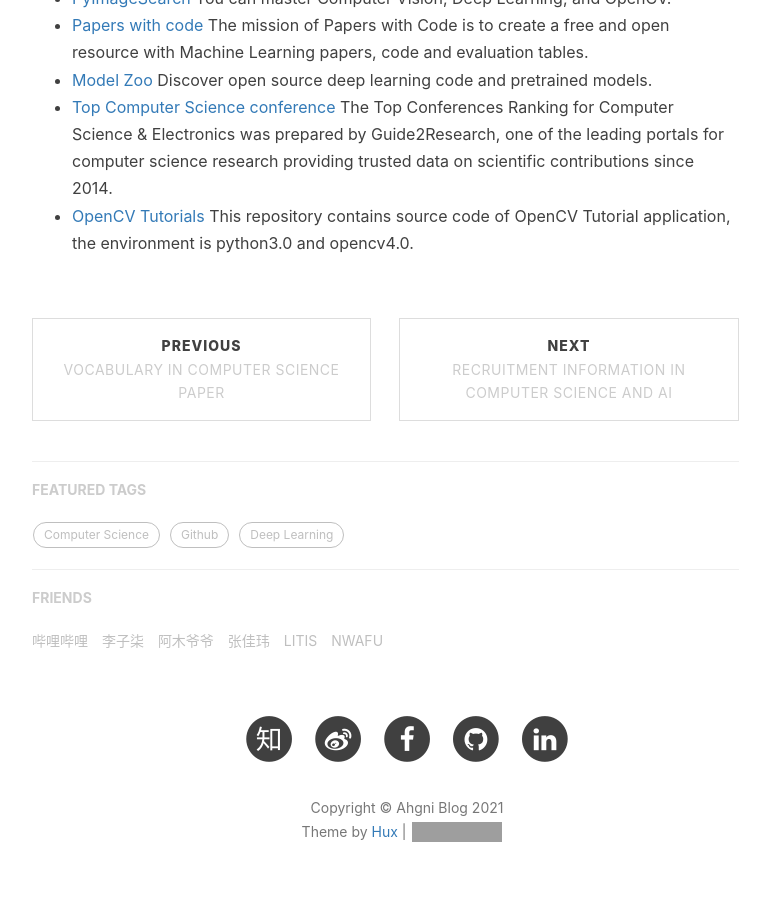
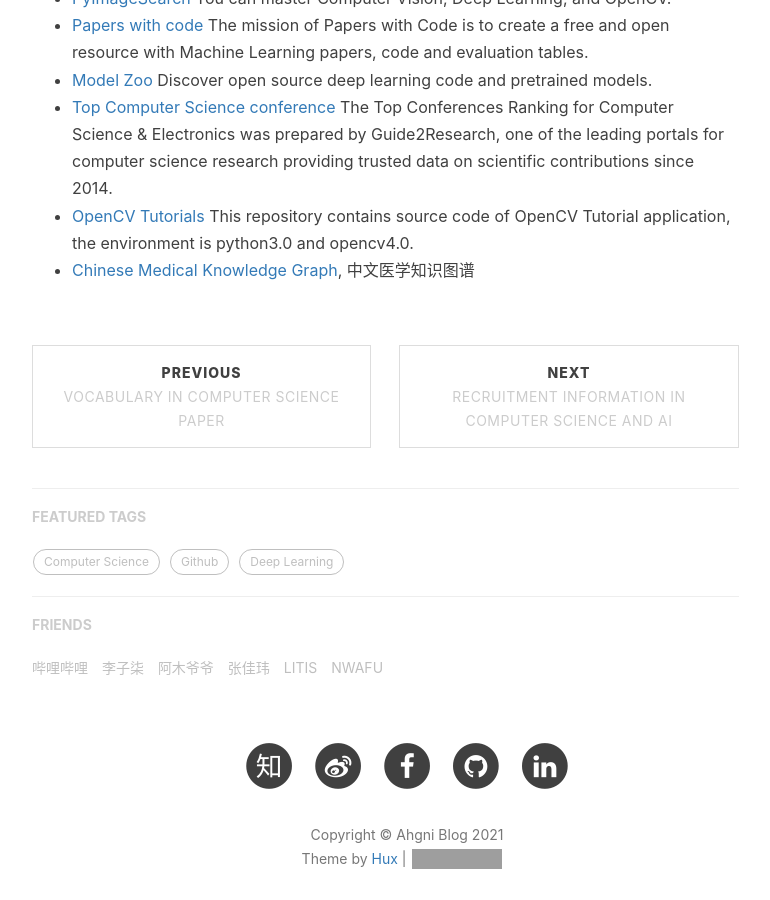
Before and after one commit to jizhang02/jizhang02.github.io, a Jekyll site: the page built from _posts/2020-02-24-resources.markdown, in a window 1280 px wide and 900 px high, scrolled down 2076 px. Shown: the whole window, without its empty margins (233-1003 px from the left). Built offline with Jekyll 4.4.1, drawn with Linux system fonts in a browser that asks for light colours; nearby versions of some CDN libraries; comment, search, counter and statistics services are not loaded; grey boxes are pictures that could not be loaded.

Commit message:
add a knowledge graph

```diff
--- a/_posts/2020-02-24-resources.markdown
+++ b/_posts/2020-02-24-resources.markdown
@@ -51,3 +51,4 @@ The machine learning summer school series was started in 2002 with the motivatio
 * [Model Zoo](https://modelzoo.co/) Discover open source deep learning code and pretrained models.
 * [Top Computer Science conference](http://www.guide2research.com/topconf/) The Top Conferences Ranking for Computer Science & Electronics was prepared by Guide2Research, one of the leading portals for computer science research providing trusted data on scientific contributions since 2014.
 * [OpenCV Tutorials](https://github.com/JimmyHHua/opencv_tutorials) This repository contains source code of OpenCV Tutorial application, the environment is python3.0 and opencv4.0.
+* [Chinese Medical Knowledge Graph](http://cmekg.pcl.ac.cn/), 中文医学知识图谱
```
